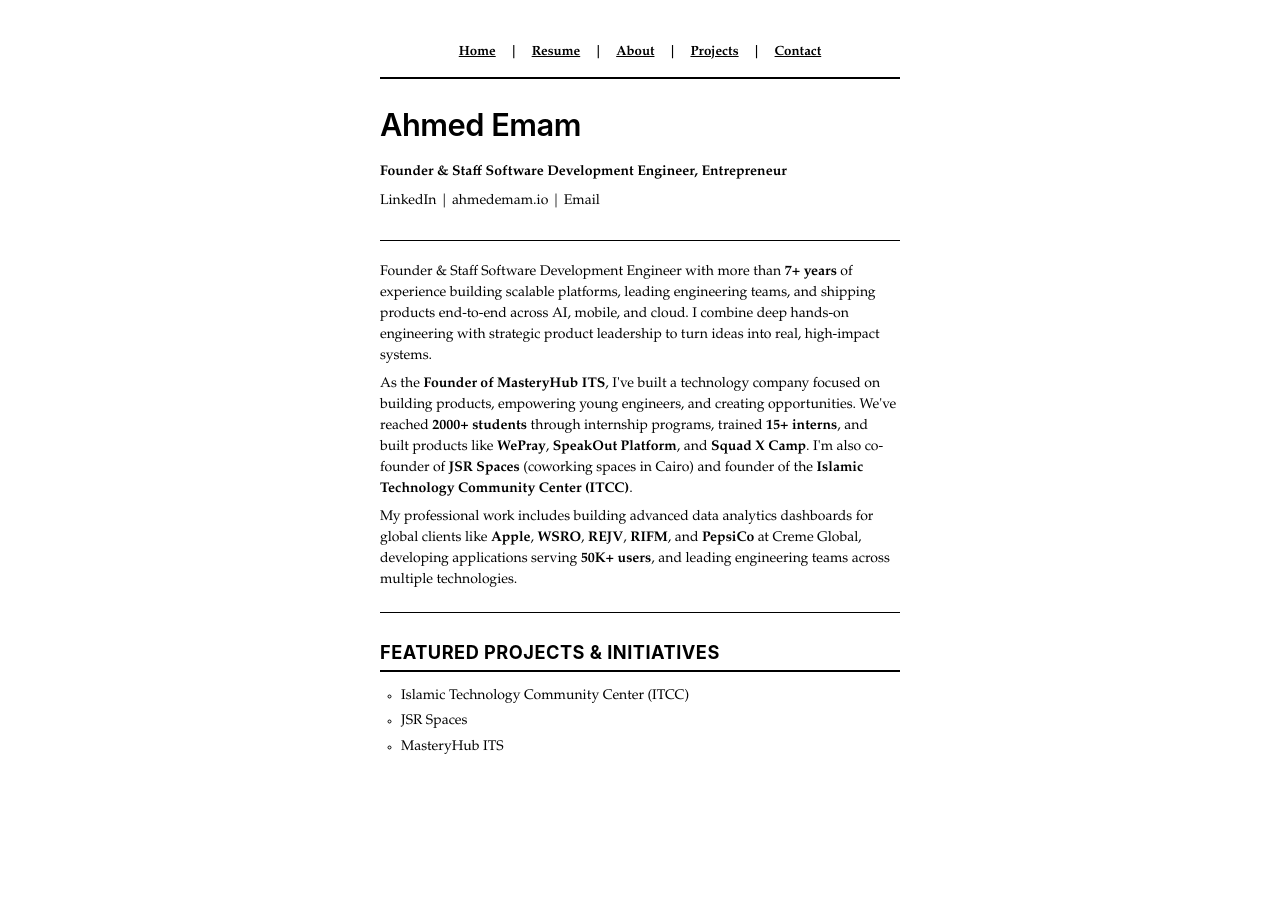
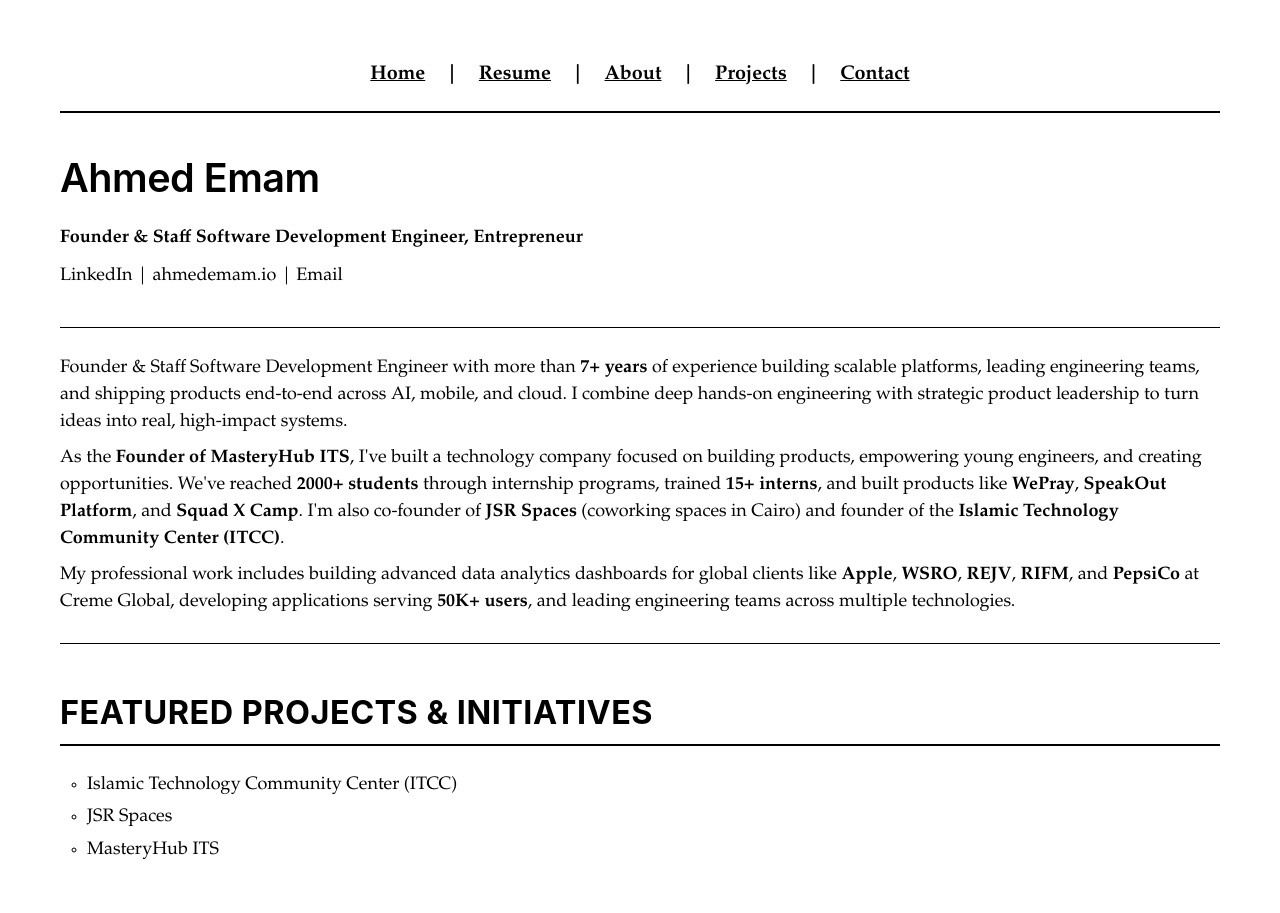
Before and after one commit to ahmedemam/ahmedemam.github.io, a Jekyll site: the page built from index.html, in a window 1280 px wide. Built offline with Jekyll 4.4.1, drawn with Linux system fonts in a browser that asks for light colours.

Commit message:
Increase font sizes significantly - pages were too small
- Body font: 14px → 18px
- h1: 1.8em → 2.5em
- h2: 1.3em → 1.8em
- h3: 1.1em → 1.4em
- h4: 1em → 1.2em
- Navbar: 0.95em → 1.1em
- Container padding: 30px 40px → 40px 60px
- Fixed conflicting max-width rules
- Much larger, more readable text

```diff
--- a/assets/css/style.scss
+++ b/assets/css/style.scss
@@ -31,8 +31,8 @@ $border-color: #000;
 
 /* Resume-style layout: tight spacing, long vertical format */
 body {
-  font-size: 14px;
-  line-height: 1.4;
+  font-size: 18px;
+  line-height: 1.6;
   text-align: left;
 }
 
@@ -54,7 +54,7 @@ body {
   margin: 0 0 2em 0;
   padding: 1em 0;
   border-bottom: 2px solid $border-color;
-  font-size: 0.95em;
+  font-size: 1.1em;
   font-weight: 600;
 
   a {
@@ -72,14 +72,15 @@ body {
 
 .container {
   max-width: 1400px;
+  width: 100%;
   margin: 0 auto;
-  padding: 30px 40px;
+  padding: 40px 60px;
   text-align: left;
 }
 
 .content {
-  font-size: 14px;
-  line-height: 1.5;
+  font-size: 18px;
+  line-height: 1.6;
   max-width: 100%;
   text-align: left;
 }
@@ -94,12 +95,12 @@ h1, h2, h3, h4, h5, h6 {
 }
 
 h1 {
-  font-size: 1.8em;
+  font-size: 2.5em;
   margin-top: 0;
 }
 
 h2 {
-  font-size: 1.3em;
+  font-size: 1.8em;
   text-transform: uppercase;
   letter-spacing: 0.5px;
   border-bottom: 2px solid $border-color;
@@ -112,14 +113,14 @@ h2 {
 }
 
 h3 {
-  font-size: 1.1em;
+  font-size: 1.4em;
   margin-top: 1em;
   margin-bottom: 0.4em;
   text-align: left;
 }
 
 h4 {
-  font-size: 1em;
+  font-size: 1.2em;
   margin-top: 0.8em;
   margin-bottom: 0.3em;
   text-align: left;
@@ -428,14 +429,14 @@ section, article, .page {
   padding: 0;
 }
 
-/* Ensure layout is never full width */
+/* Ensure layout uses full width */
 .wrap {
   max-width: 100%;
 }
 
 .container {
   width: 100%;
-  max-width: 600px;
+  max-width: 1400px;
 }
 
 /* Resume-style responsive */
```
